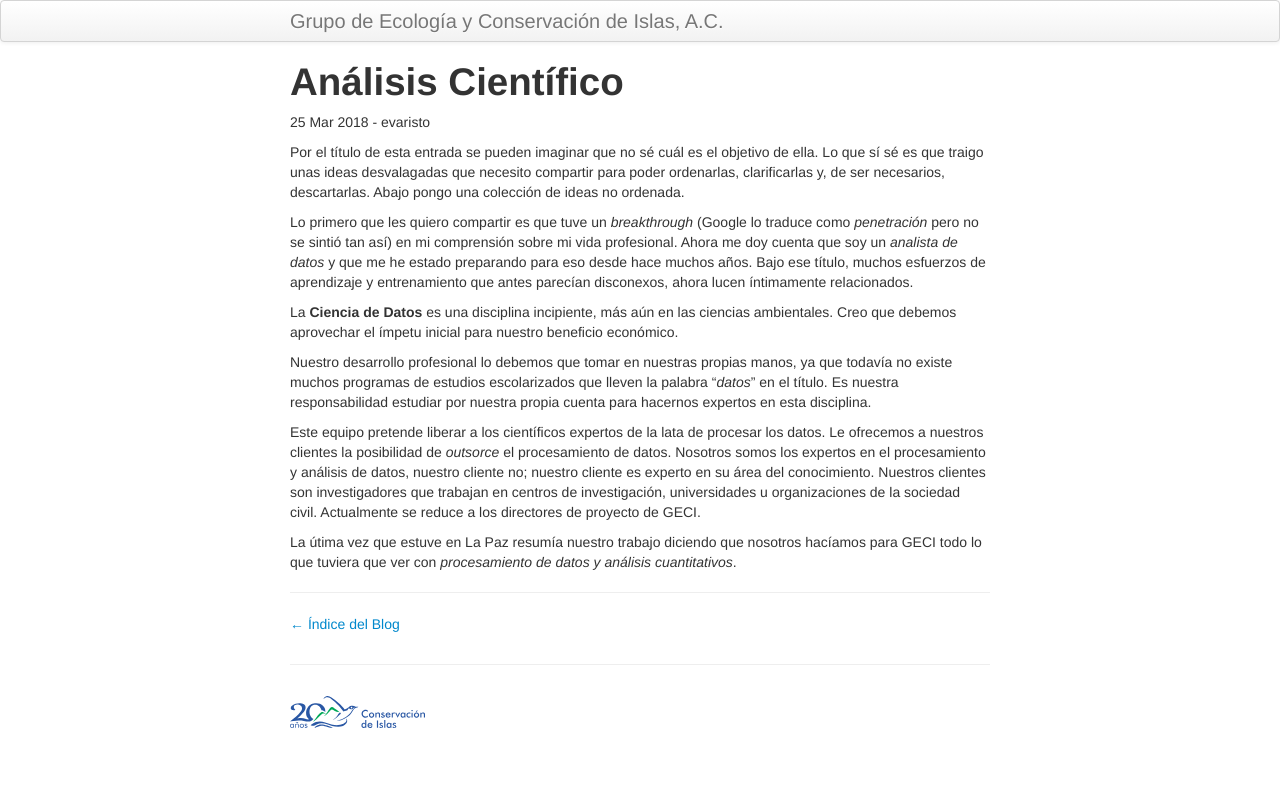
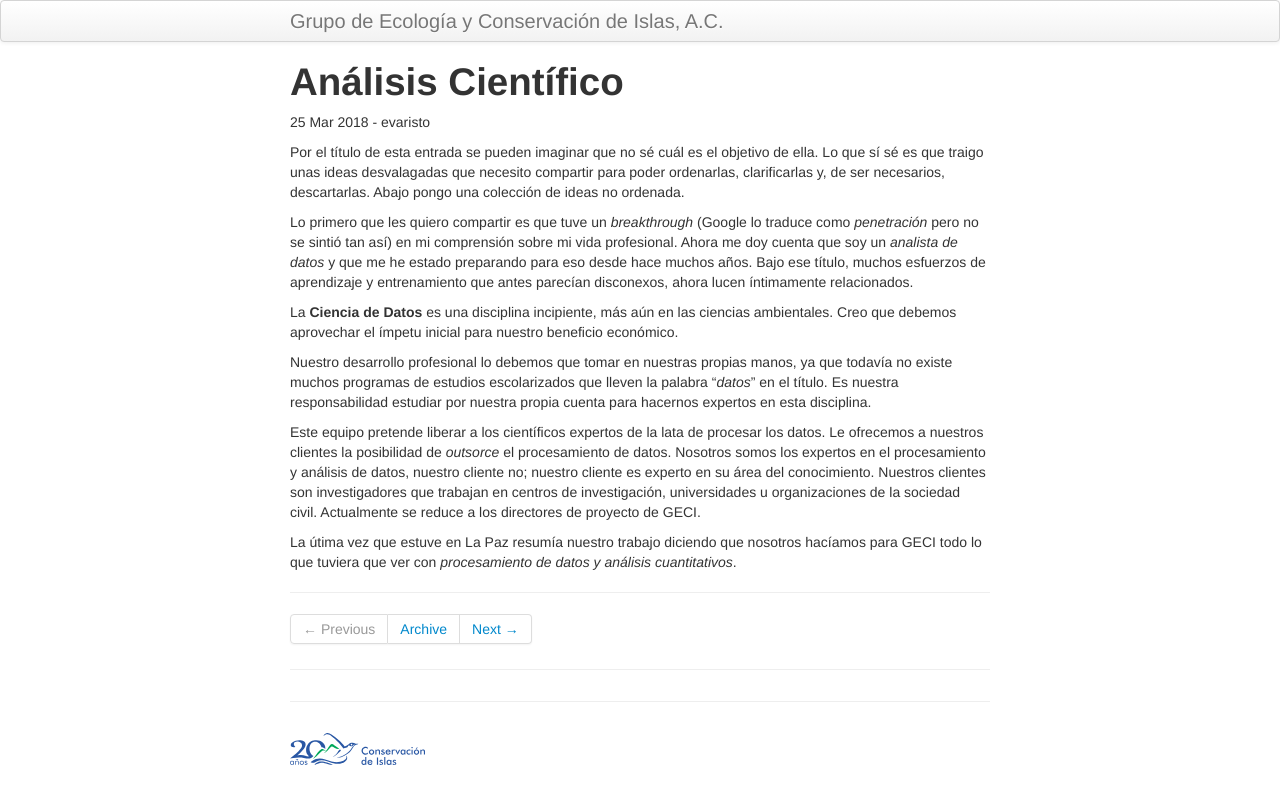
Before and after one commit to LizethMReyes/islasgeci.github.io, a Jekyll site: the page built from _posts/2018-03-25-analisis-cientifico.md, in a window 1280 px wide. Shown: the top 804 px of the page. Built offline with Jekyll 4.4.1, drawn with Linux system fonts in a browser that asks for light colours.

Commit message:
Incluye barra de navegación al final

```diff
--- a/_layouts/post.html
+++ b/_layouts/post.html
@@ -5,3 +5,21 @@
 <p>{{ page.date | date_to_string }} - {{ page.author }}</p>
 
 {{ content }}
+
+<hr>
+<div class="pagination">
+  <ul>
+  {% if page.previous %}
+    <li class="prev"><a href="{{ BASE_PATH }}{{ page.previous.url }}" title="{{ page.previous.title }}">&larr; Previous</a></li>
+  {% else %}
+    <li class="prev disabled"><a>&larr; Previous</a></li>
+  {% endif %}
+    <li><a href="{{ BASE_PATH }}/blog">Archive</a></li>
+  {% if page.next %}
+    <li class="next"><a href="{{ BASE_PATH }}{{ page.next.url }}" title="{{ page.next.title }}">Next &rarr;</a></li>
+  {% else %}
+    <li class="next disabled"><a>Next &rarr;</a>
+  {% endif %}
+  </ul>
+</div>
+<hr>
--- a/_posts/2018-03-25-Análisis-científico.md
+++ b/_posts/2018-03-25-analisis-cientifico.md
@@ -14,7 +15,3 @@
 Este equipo pretende liberar a los científicos expertos de la lata de procesar los datos. Le ofrecemos a nuestros clientes la posibilidad de _outsorce_ el procesamiento de datos. Nosotros somos los expertos en el procesamiento y análisis de datos, nuestro cliente no; nuestro cliente es experto en su área del conocimiento. Nuestros clientes son investigadores que trabajan en centros de investigación, universidades u organizaciones de la sociedad civil. Actualmente se reduce a los directores de proyecto de GECI.
 
 La útima vez que estuve en La Paz resumía nuestro trabajo diciendo que nosotros hacíamos para GECI todo lo que tuviera que ver con _procesamiento de datos y análisis cuantitativos_.
-
----
-
-[← Índice del Blog](README.md)
```
Also changed, not shown: other parts of _posts/2018-03-25-analisis-cientifico.md (+1 -0 lines), _posts/2018-06-09-entornos-virtuales-en-matlab.md (renamed from _posts/2018-06-09-Entornos-virtuales-en-MATLAB.md, +1 -4 lines), _posts/2019-03-01-alias-y-funciones-compartidas.md (renamed from _posts/2019-03-01-Alias-y-funciones-compartidas.md, +1 -0 lines).
